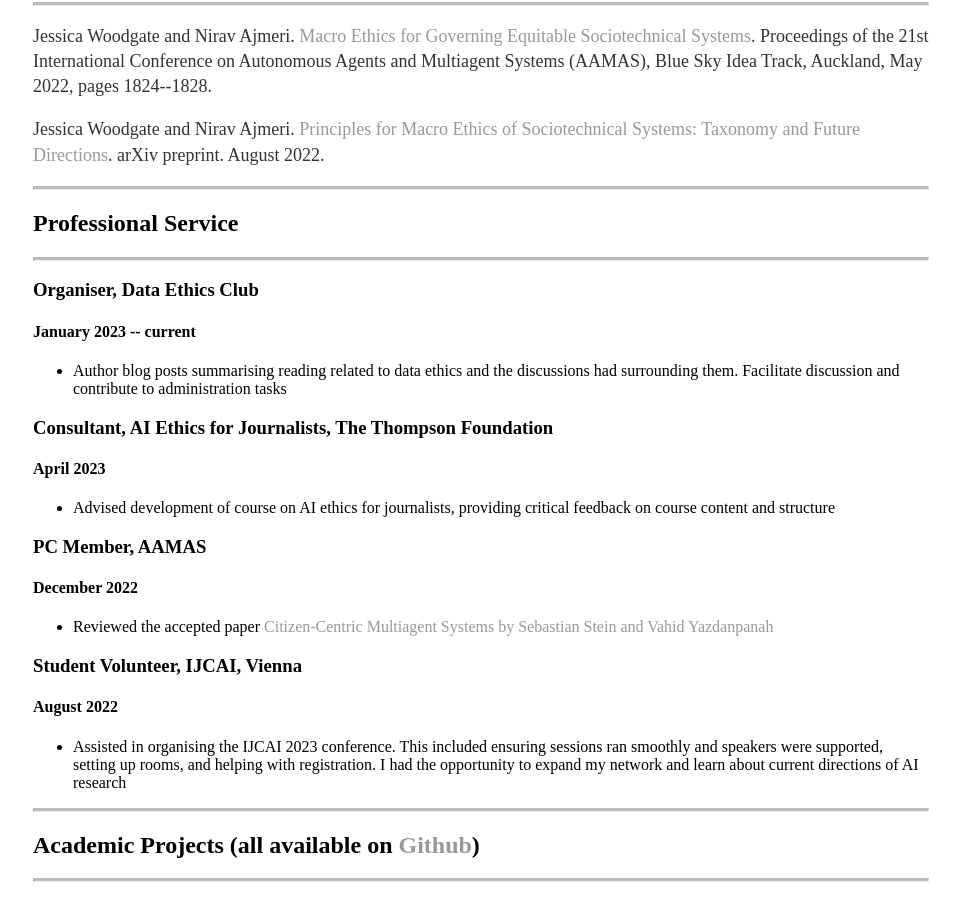
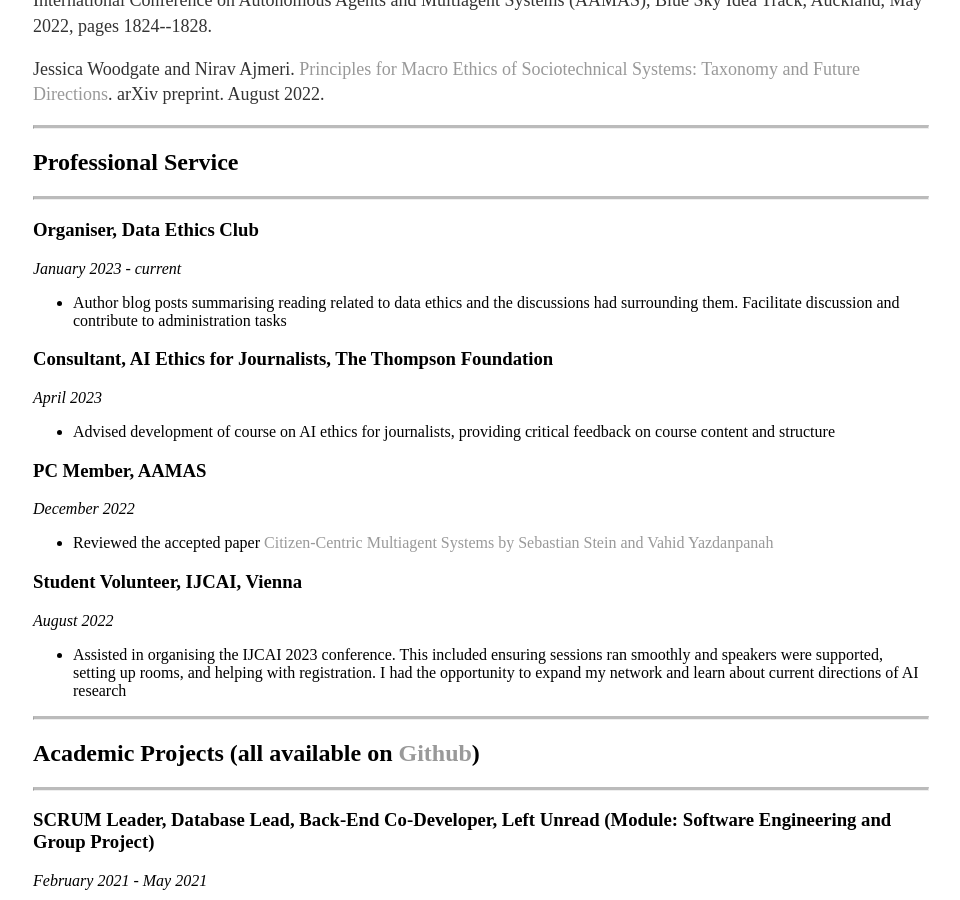
Before and after one commit to jessica-woodgate/jessica-woodgate.github.io, a Jekyll site: the page built from docs/cv/index.html, in a window 1280 px wide and 900 px high, scrolled down 1852 px. Shown: the whole window, without its empty margins (159-1119 px from the left). Built offline with Jekyll 4.4.1, drawn with Linux system fonts in a browser that asks for light colours.

Commit message:
dates to italics

```diff
--- a/docs/cv/index.html
+++ b/docs/cv/index.html
@@ -20,7 +20,7 @@ title: CV of Jessica Woodgate
 					<hr class="solid">
 
 					<h3>Ph.D. Computer Science, University of Bristol, UK</h3>
-					<h4>November 2022 - May 2027</h4>
+					<i>November 2022 - May 2027</i>
 					<ul>
 						<li>Building models implementing normative ethical principles in reasoning about values and norms</li>
 						<li>Conducted a survey of the operationalisation of normative ethical principles in computer science research</li>
@@ -28,32 +28,32 @@ title: CV of Jessica Woodgate
 					</ul>
 
 					<h3>M.Sc. Computer Science (Conversion): Distinction, University of Bristol, UK</h3>
-					<h4>September 2020 - January 2022</h4>
+					<i>September 2020 - January 2022</i>
 					<ul>
 						<li>Dissertation was an analysis of how ethical principles in AI and Computer Science literature can be applied to multiple-user social dilemmas in sociotechnical systems</li>
 					</ul>
 
 					<h3>Continuing Professional Development</h3>
-					<h4>July 2018 - September 2020</h4>
+					<i>July 2018 - September 2020</i>
 					<ul>
 						<li>Formulated a strategic plan to equip myself with the skills necessary to make an effective contribution to the safety and integrity of AI technology advancements</li>
 						<li>Extensive reading into AI, AI ethics and the evolution of the AI industry, arranging consultations with industry experts such as the EMEA CTO of VMWare, analytics managers at Aviva, lawyers specialising in technology law, AI Ph.D. candidates, and researchers at Microsoft</li>
 					</ul>
 
 					<h3>B.A.(Hons) Philosophy: Upper Second-Class Honours 68.5%, University of Sheffield, UK</h3>
-					<h4>September 2015 - July 2018</h4>
+					<i>September 2015 - July 2018</i>
 					<ul>
 						<li>Led a winning team research project competition in ethical decision making for resource allocation</li>
 					</ul>
 
 					<h3>GCE A2, The Henley College, Henley-on-Thames, UK</h3>
-					<h4>September 2012 - July 2014</h4>
+					<i>September 2012 - July 2014</i>
 					<ul>
 						<li>English Literature (A*), Psychology (A*), Classical Civilization (A)</li>
 					</ul>
 
 					<h3>GCSE, Gillotts Comprehensive School, Henley-on-Thames, UK</h3>
-					<h4>September 2006 - July 2011</h4>
+					<i>September 2006 - July 2011</i>
 					<ul>
 						<li>Mathematics (A*), Physics (A*), Biology (A*), Chemistry (A), English Language (A*) English Literature (A*), French (A*), Art and Design (A), History (A), Religious Studies (A*), Information Technologies (Distinction)</li>
 					</ul>
@@ -63,13 +63,13 @@ title: CV of Jessica Woodgate
 					<hr class="solid">
 
 					<h3>Research Assistant, University of Bristol</h3>
-					<h4>January 2022 - November 2022</h4>
+					<i>January 2022 - November 2022</i>
 					<ul>
 						<li>Published a Blue Sky paper from the findings of my M.Sc. dissertation suggesting research directions for the application of normative ethical principles to multiple user social dilemmas. Expanded the systematic literature review conducted in my M.Sc. dissertation to incorporate a wider array of literature</li>
 					</ul>
 
 					<h3>University of Bristol</h3>
-					<h4>September 2021 - January 2022</h4>
+					<i>September 2021 - January 2022</i>
 					<p>Research Project</p>
 					<ul>
 						<li>Critically analysed ethical principles in computer science literature, and how they can be applied to multiple-user social dilemmas within a socio-technical system</li>
@@ -94,25 +94,25 @@ title: CV of Jessica Woodgate
 					<hr class="solid">
 
 					<h3>Organiser, Data Ethics Club</h3>
-					<h4>January 2023 -- current</h4>
+					<i>January 2023 - current</i>
 					<ul>
 						<li>Author blog posts summarising reading related to data ethics and the discussions had surrounding them. Facilitate discussion and contribute to administration tasks</li>
 					</ul>
 
 					<h3>Consultant, AI Ethics for Journalists, The Thompson Foundation</h3>
-					<h4>April 2023</h4>
+					<i>April 2023</i>
 					<ul>
 						<li>Advised development of course on AI ethics for journalists, providing critical feedback on course content and structure</li>
 					</ul>
 
 					<h3>PC Member, AAMAS</h3>
-					<h4>December 2022</h4>
+					<i>December 2022</i>
 					<ul>
 						<li>Reviewed the accepted paper <a href="https://eprints.soton.ac.uk/475810/1/Citizen_Centric_Multiagent_Systems.pdf">Citizen-Centric Multiagent Systems by Sebastian Stein and Vahid Yazdanpanah</a></li>
 					</ul>
 
 					<h3>Student Volunteer, IJCAI, Vienna</h3>
-					<h4>August 2022</h4>
+					<i>August 2022</i>
 					<ul>
 						<li>Assisted in organising the IJCAI 2023 conference. This included ensuring sessions ran smoothly and speakers were supported, setting up rooms, and helping with registration. I had the opportunity to expand my network and learn about current directions of AI research</li>
 					</ul>
@@ -122,20 +122,20 @@ title: CV of Jessica Woodgate
 					<hr class="solid">
 
 					<h3>SCRUM Leader, Database Lead, Back-End Co-Developer, Left Unread (Module: Software Engineering and Group Project)</h3>
-					<h4>February 2021 - May 2021</h4>
+					<i>February 2021 - May 2021</i>
 					<ul>
 						<li>SCRUM team leader ensuring regular effective meetings, sprint goals set and met, all team members were supported, user impact was addressed in the sort and long term, and ethical framework was adhered to</li>
 						<li>Led database development and co-developed back-end development including building the API, and ensuring other back-end developers stayed on track</li>
 					</ul>
 
 					<h3>Developer, STAG (Module: Object-Oriented Programming with Java)</h3>
-					<h4>June 2021</h4>
+					<i>June 2021</i>
 					<ul>
 						<li>Built a general-purpose socket-server game-engine for text adventure games in Java</li>
 					</ul>
 
 					<h3>Developer, DB (Module: Object-Oriented Programming with Java)</h3>
-					<h4>March 2021</h4>
+					<i>March 2021</i>
 					<ul>
 						<li>Built a relational database server from scratch in Java</li>
 					</ul>
```
